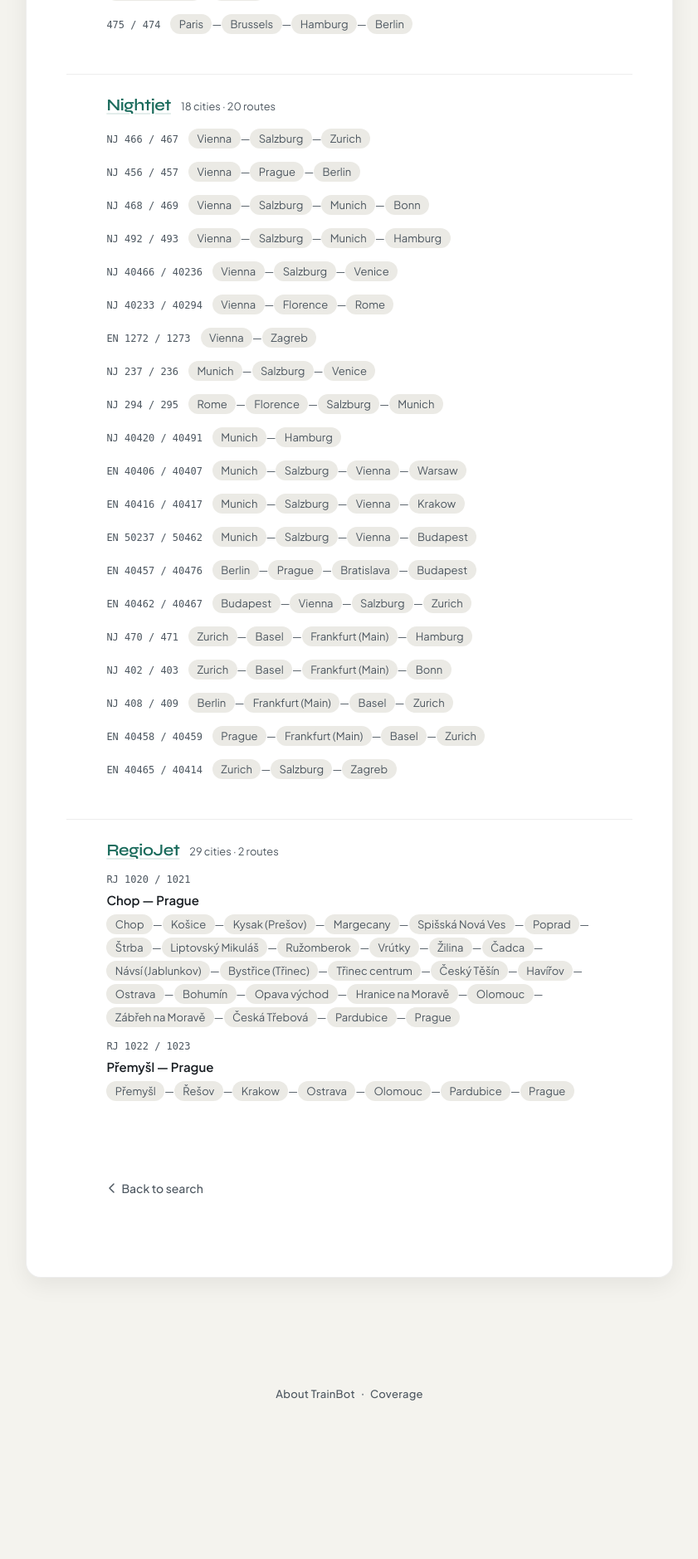
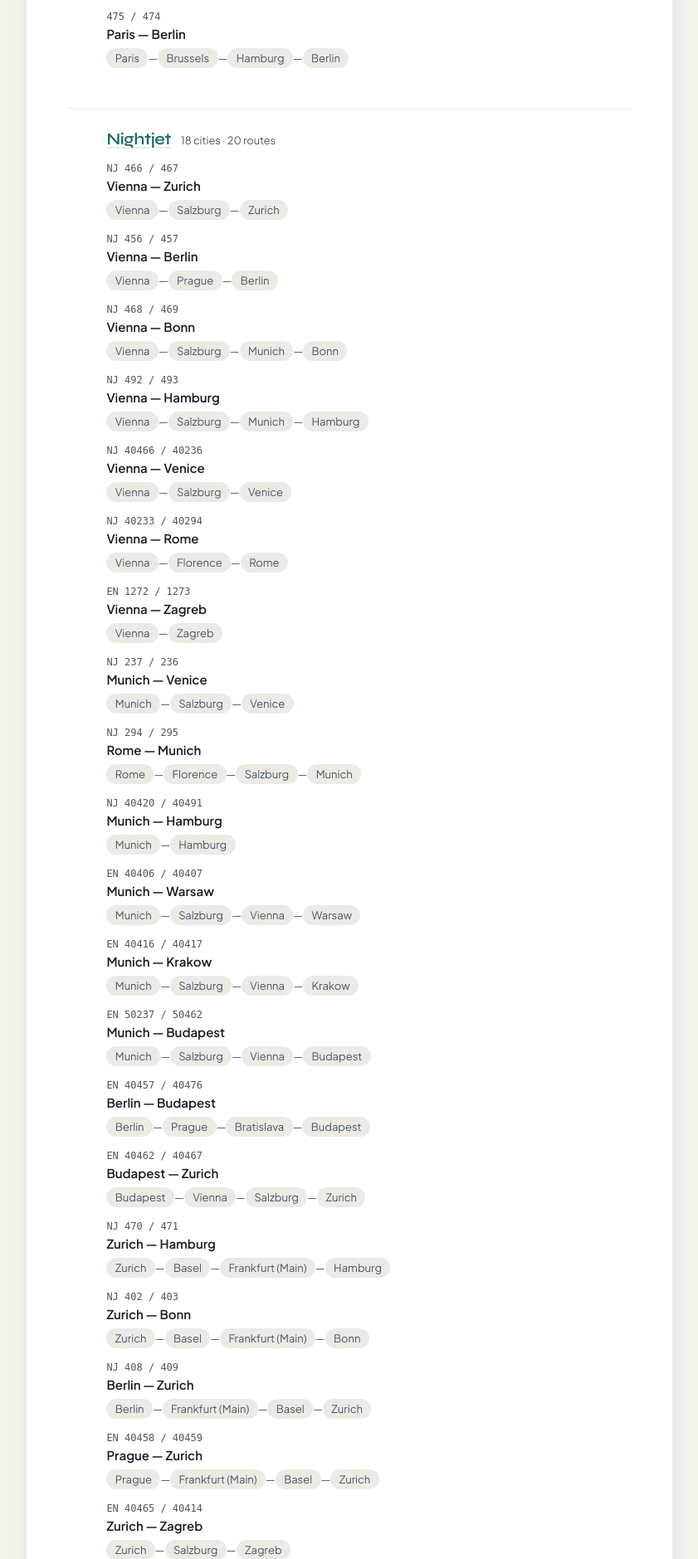
Before and after one commit to druskacik/trainbot, a Django app: page /coverage/ in a window 1280 px wide. Shown: the part 723-2602 px from the top of the page at 83% size, without its empty margins (219-1060 px from the left). Before the commit the page ends 2411 px from the top, so only its background shows below. Run offline with Django 5.2, Linux system fonts and the light colour scheme.

Commit message:
small design refactor

```diff
--- a/ui/cities.py
+++ b/ui/cities.py
@@ -784,23 +784,23 @@ PROVIDER_ROUTES = {
     ],
     REGIOJET: [
         {
-            "name": "Chop — Prague",
+            "name": "Prague — Chop",
             "trains": "RJ 1020 / 1021",
             "stops": [
-                "chop", "kosice", "kysak", "margecany", "spisska_nova_ves",
-                "poprad", "strba", "liptovsky_mikulas", "ruzomberok", "vrutky",
-                "zilina", "cadca", "navsi", "bystrice_trinec", "trinec",
-                "cesky_tesin", "havirov", "ostrava", "bohumin", "opava",
-                "hranice_na_morave", "olomouc", "zabrezh_na_morave",
-                "ceska_trebova", "pardubice", "prague",
+                "prague", "pardubice", "ceska_trebova", "zabrezh_na_morave",
+                "olomouc", "hranice_na_morave", "opava", "bohumin", "ostrava",
+                "havirov", "cesky_tesin", "trinec", "bystrice_trinec", "navsi",
+                "cadca", "zilina", "vrutky", "ruzomberok", "liptovsky_mikulas",
+                "strba", "poprad", "spisska_nova_ves", "margecany", "kysak",
+                "kosice", "chop",
             ],
         },
         {
-            "name": "Przemysl — Prague",
+            "name": "Prague — Przemysl",
             "trains": "RJ 1022 / 1023",
             "stops": [
-                "premysl", "resov", "krakow", "ostrava", "olomouc",
-                "pardubice", "prague",
+                "prague", "pardubice", "olomouc", "ostrava", "krakow",
+                "resov", "premysl",
             ],
         },
     ],
--- a/ui/static/ui/style.css
+++ b/ui/static/ui/style.css
@@ -1175,12 +1175,8 @@ fieldset {
 
 .route-row {
     display: flex;
-    align-items: baseline;
-    gap: var(--space-sm) var(--space-md);
-}
-
-.route-row--expanded {
     flex-direction: column;
+    gap: var(--space-xs);
 }
 
 .route-label {
--- a/ui/templates/ui/coverage.html
+++ b/ui/templates/ui/coverage.html
@@ -46,20 +46,14 @@
                 </div>
                 <div class="route-list" aria-label="{{ provider.name }} routes">
                     {% for route in provider.routes %}
-                    <div class="route-row{% if route.expanded %} route-row--expanded{% endif %}">
+                    <div class="route-row">
                         <span class="route-label">{{ route.trains }}</span>
-                        {% if route.expanded %}
                         <div class="route-detail">
                             <span class="route-endpoints">{{ route.endpoints }}</span>
                             <span class="route-stops">
                                 {% for stop in route.stops %}{% if not forloop.first %}<span class="route-arrow" aria-hidden="true"> — </span>{% endif %}<span class="city-tag">{{ stop }}</span>{% endfor %}
                             </span>
                         </div>
-                        {% else %}
-                        <span class="route-stops">
-                            {% for stop in route.stops %}{% if not forloop.first %}<span class="route-arrow" aria-hidden="true"> — </span>{% endif %}<span class="city-tag">{{ stop }}</span>{% endfor %}
-                        </span>
-                        {% endif %}
                     </div>
                     {% endfor %}
                 </div>
--- a/ui/views.py
+++ b/ui/views.py
@@ -101,13 +101,11 @@ def coverage(request):
         all_cities = set()
         for r in raw_routes:
             resolved = [CITY_CATALOG[cid]["name"] for cid in r["stops"]]
-            expanded = len(resolved) >= 5
             routes.append({
                 "name": r["name"],
                 "trains": r["trains"],
                 "stops": resolved,
-                "expanded": expanded,
-                "endpoints": f"{resolved[0]} — {resolved[-1]}" if expanded else "",
+                "endpoints": f"{resolved[0]} — {resolved[-1]}",
             })
             all_cities.update(r["stops"])
         p["routes"] = routes
```
